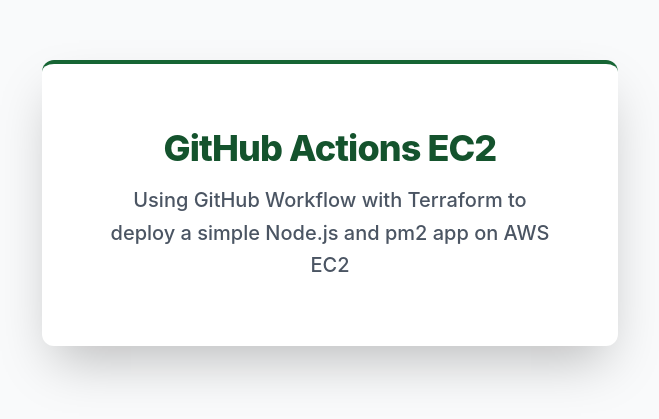
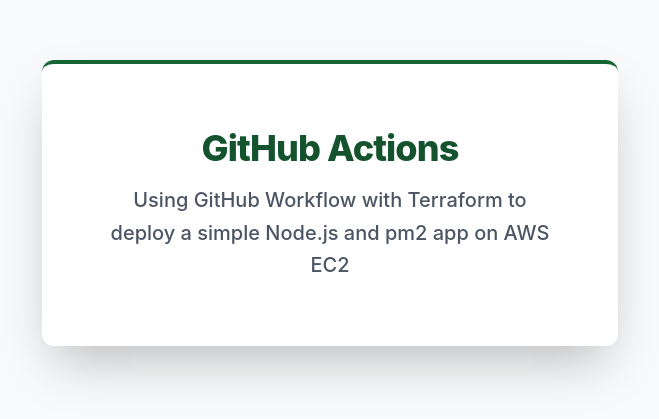
Before and after one commit to Umarsatti1/Task-14-Nodejs-EC2-Deployment-using-GitHub-Actions-and-Terraform, a website: page public/index.html in a window 1280 px wide. Shown: the part 197-616 px from the top of the page, without its empty margins (310-969 px from the left). Drawn offline with nearby package versions, Linux system fonts and the light colour scheme.

Commit message:
Update index.html file

```diff
--- a/public/index.html
+++ b/public/index.html
@@ -12,16 +12,14 @@
     </style>
 </head>
 <body class="bg-gray-50 flex items-center justify-center min-h-screen p-4">
-
     <div class="bg-white p-10 md:p-16 rounded-xl shadow-2xl max-w-xl w-full text-center border-t-4 border-green-800">
         <h1 class="text-4xl font-extrabold text-green-900 mb-4 tracking-tight">
-            GitHub Actions EC2
+            GitHub Actions
         </h1>
 
         <p class="text-xl text-gray-600 leading-relaxed font-medium">
             Using GitHub Workflow with Terraform to deploy a simple Node.js and pm2 app on AWS EC2
         </p>
     </div>
-
 </body>
 </html>
```
